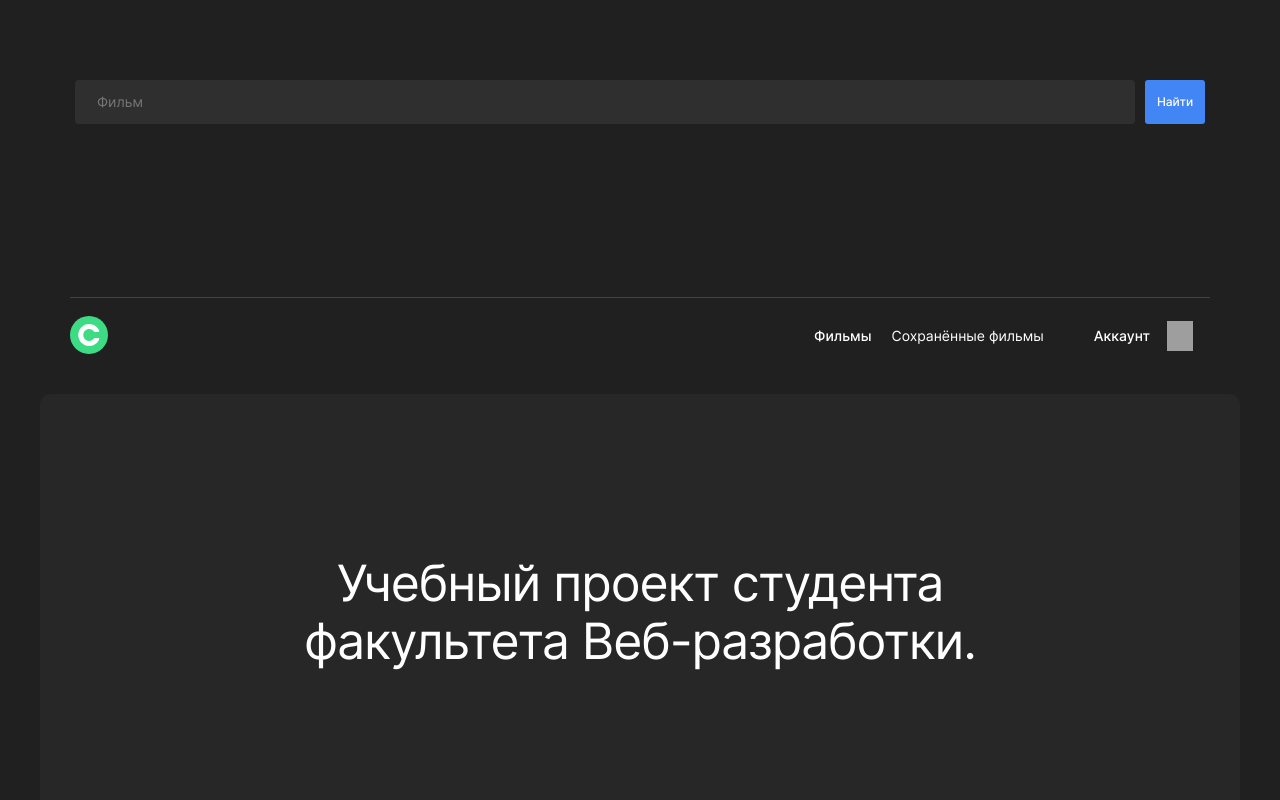
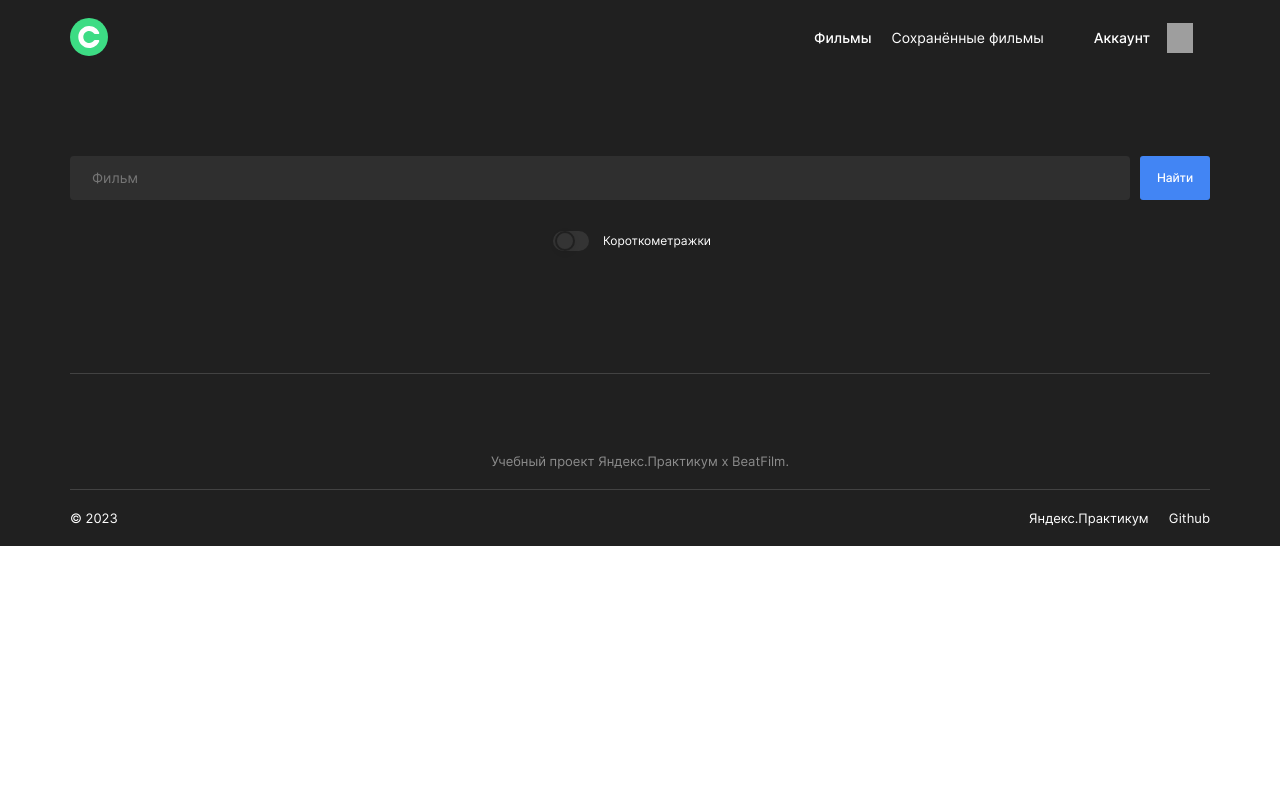
Before and after one commit to MaksNikulnikov/movies-explorer-frontend, a React (Create React App) app: page /movies in a window 1280 px wide. Shown: the top 800 px of the page. Built offline with nearby package versions, Linux system fonts and the light colour scheme; grey boxes are pictures that could not be loaded.

Commit message:
feat: add SearchForm Component

```diff
--- a/src/components/App.css
+++ b/src/components/App.css
@@ -1,6 +1,8 @@
-.App {
+.root {
   display: flex;
   flex-direction: column;
   align-items: center;
   background: var(--dark-grey);
+  max-width: 1280px;
+  margin: 0 auto;
 }
--- a/src/components/App.jsx
+++ b/src/components/App.jsx
@@ -1,7 +1,8 @@
 import React from "react";
 import "./App.css";
 import Main from "./Main/Main";
-import SearchForm from "./SearchForm/SearchForm";
+import { Route, Routes } from "react-router-dom";
+import Movies from "./Movies/Movies";
 
 function App() {
   const [isMenuActive, setIsMenuActive] = React.useState(false);
@@ -11,13 +12,29 @@ function App() {
     setIsMenuActive(!isMenuActive);
   };
   return (
-    <div className="App">
-      <SearchForm />
-      <Main
-        isAuthorized={isAuthorized}
-        isMenuActive={isMenuActive}
-        onClickBurgerBtn={handleBurgerBtnClick}
-      ></Main>
+    <div className="root">
+      <Routes>
+        <Route
+          path="/"
+          element={
+            <Main
+              isAuthorized={isAuthorized}
+              isMenuActive={isMenuActive}
+              onClickBurgerBtn={handleBurgerBtnClick}
+            />
+          }
+        ></Route>
+        <Route
+          path="/movies"
+          element={
+            <Movies
+              isAuthorized={isAuthorized}
+              isMenuActive={isMenuActive}
+              onClickBurgerBtn={handleBurgerBtnClick}
+            />
+          }
+        ></Route>
+      </Routes>
     </div>
   );
 }
--- /dev/null
+++ b/src/components/FilterCheckbox/FilterCheckbox.css
@@ -0,0 +1,71 @@
+.filter {
+    display: flex;
+    align-items: center;
+    cursor: pointer;
+    position: relative;
+    width: 174px;
+    height: 20px;
+    justify-self: center;
+    color: var(--white-text);
+    transition: all .3s ease;
+    grid-column: span 2;
+  }
+
+  .filter__checkbox {
+    position: absolute;
+    appearance: none;
+    width: 100%;
+    height: 100%;
+    cursor: pointer;
+  }
+
+  .filter__checkbox::after {
+    content: '';
+    position: absolute;
+    background-color: var(--tumbler-grey);
+    border-radius: 10px;
+    width: 36px;
+    height: 20px;
+  }
+
+  .filter__checkbox:focus {
+    border-radius: 10px;
+  }
+
+  .filter__text {
+    margin: 0;
+    position: absolute;
+    font-weight: 400;
+    font-size: 12px;
+    line-height: 18;
+    right: 16px;
+  }
+
+  .filter__tumbler {
+    position: absolute;
+    background-color: var(--leight-grey);
+    width: 16px;
+    height: 16px;
+    box-shadow: 0 2px 6px rgba(0, 0, 0, .08);
+    border-radius: 10px;
+    border: 2px var(--dark-grey) solid;
+    left: 2px;
+    z-index: 1;
+    transition: all .3s ease;
+  }
+
+  .filter__checkbox:checked + .filter__tumbler {
+    left: 18px;
+    background-color: var(--light-green);
+    border: 2px var(--white-text) solid;
+  }
+
+  .filter__checkbox:checked::after {
+    background-color: var(--tumbler-grey);
+  }
+
+  @media screen and (max-width: 768px) {
+    .filter__text {
+      font-size: calc(12px - (768px - 100vw) / 448 * (12 - 11))
+    }
+  }
--- /dev/null
+++ b/src/components/FilterCheckbox/FilterCheckbox.jsx
@@ -0,0 +1,16 @@
+import './FilterCheckbox.css';
+
+export default function FilterCheckbox({ shortMovies, handleShortMovies }) {
+  return (
+    <label className="filter">
+      <input
+        className="filter__checkbox"
+        type="checkbox"
+        onChange={handleShortMovies}
+        checked={shortMovies ? true : false}
+      />
+      <span className="filter__tumbler"></span>
+      <span className="filter__text">Короткометражки</span>
+    </label>
+  );
+}
--- /dev/null
+++ b/src/components/Movies/Movies.css
@@ -0,0 +1,8 @@
+.movies {
+    max-width: 1280px;
+    width: 100%;
+    display: flex;
+    flex-direction: column;
+    justify-content: flex-start;
+    align-items: center;
+  }
--- /dev/null
+++ b/src/components/Movies/Movies.jsx
@@ -0,0 +1,32 @@
+import "./Movies.css";
+import React from "react";
+import Header from "../Header/Header";
+import Navigation from "../Navigation/Navigation";
+import Footer from "../Footer/Footer";
+import SearchForm from "../SearchForm/SearchForm";
+
+function Movies({isAuthorized, isMenuActive, onClickBurgerBtn}) {
+  const [shortMovies, setShortMovies] = React.useState(false);
+
+  function handleShortMovies() {
+    setShortMovies(!shortMovies);
+}
+
+  return (
+    <>
+      <Header>
+        <Navigation
+          isAuthorized={isAuthorized}
+          isMenuActive={isMenuActive}
+          onClickBurgerBtn={onClickBurgerBtn}
+        />
+      </Header>
+      <main className="movies">
+        <SearchForm handleShortMovies={handleShortMovies} shortMovies={shortMovies}/>
+      </main>
+      <Footer />
+    </>
+  );
+}
+
+export default Movies;
--- a/src/components/SearchForm/SearchForm.css
+++ b/src/components/SearchForm/SearchForm.css
@@ -9,11 +9,11 @@
 .form-movies__form {
   margin-top: 80px;
   min-height: 217px;
-  max-width: 1140px;
+  max-width: calc(1140px - (1280px - 100vw) / 512 * (1140 - 708));
   width: 100%;
   border-bottom: 1px var(--grey-line) solid;
   display: grid;
-  grid-template-columns: 1060px 60px;
+  grid-template-columns: 1fr 70px;
   column-gap: 10px;
   row-gap: 31px;
   justify-content: center;
@@ -44,5 +44,18 @@
   font-size: 14px;
   font-weight: 400;
   line-height: 18px;
+  padding: 0;
   padding-left: 22px;
 }
+
+@media screen and (max-width: 768px) {
+  .form-movies__form {
+    max-width: calc(708px - (768px - 100vw) / 448 * (708 - 292));
+    min-height: calc(217px - (768px - 100vw) / 448 * (217 - 232));
+    row-gap: calc(31px - (768px - 100vw) / 448 * (31 - 45));
+  }
+}
+
+.form-movies {
+  min-height: calc(228px - (768px - 100vw) / 448 * (228 - 243));
+}
--- a/src/components/SearchForm/SearchForm.jsx
+++ b/src/components/SearchForm/SearchForm.jsx
@@ -1,11 +1,12 @@
 import "./SearchForm.css";
 import React from "react";
+import FilterCheckbox from "../FilterCheckbox/FilterCheckbox";
 
-function SearchForm() {
+function SearchForm({ shortMovies, handleShortMovies }) {
   const [query, setQuery] = React.useState("");
   const handleSubmit = (e) => {
     e.preventDefault();
-    setQuery('');
+    setQuery("");
   };
 
   const handleChange = (e) => {
@@ -25,6 +26,10 @@ function SearchForm() {
         <button type="submit" className="form-movies__submit-btn">
           Найти
         </button>
+        <FilterCheckbox
+          shortMovies={shortMovies}
+          handleShortMovies={handleShortMovies}
+        />
       </form>
     </section>
   );
--- a/src/index.css
+++ b/src/index.css
@@ -14,6 +14,7 @@ body {
   --medium-grey: #272727;
   --grey: #2f2f2f;
   --light-grey: #303030;
+  --tumbler-grey: #343434;
   --light-green: #3ddc84;
   --medium-green: #2be080;
   --white-text: white;
```
